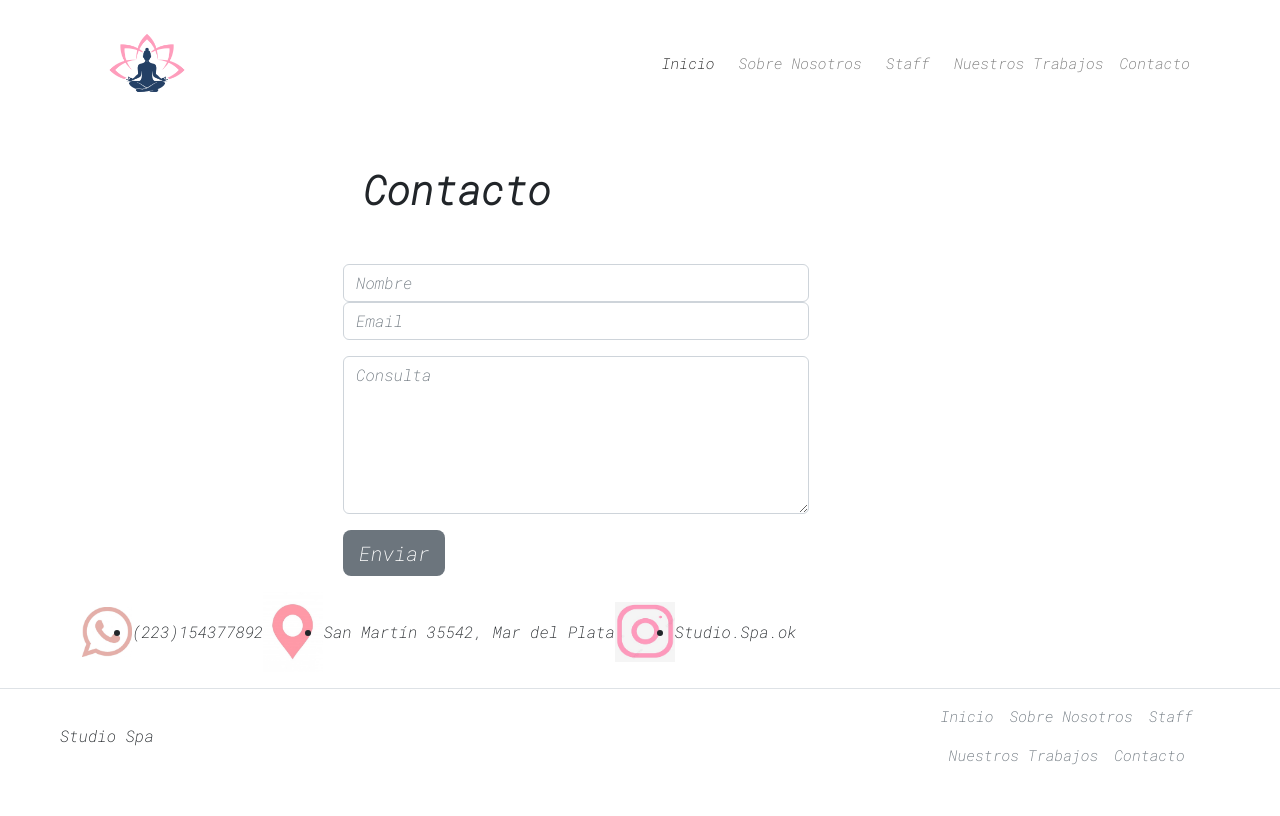
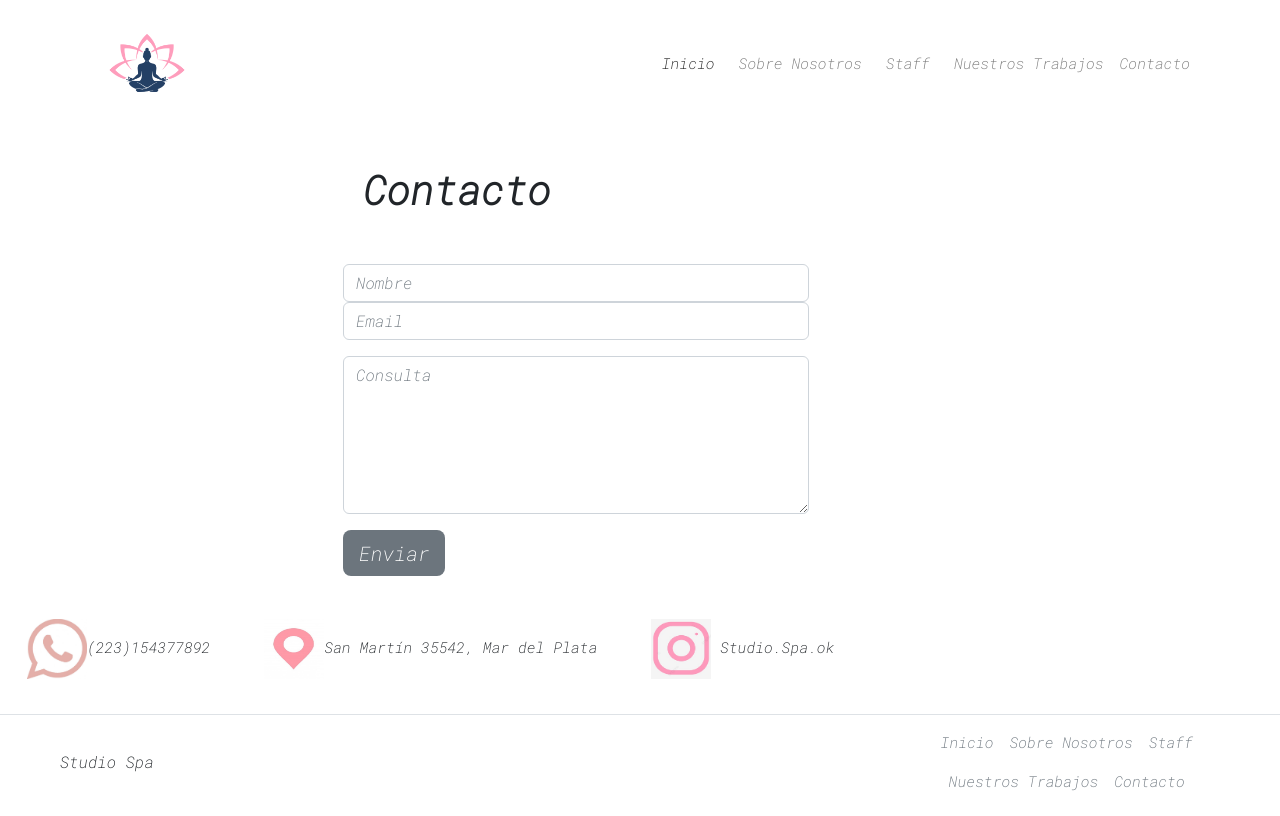
Before and after one commit to VictoriaBoubee/ProyectoSpa, a website: page contacto.html in a window 1280 px wide. Drawn offline with nearby package versions, Linux system fonts and the light colour scheme.

Commit message:
iconos de contacto

```diff
--- a/contacto.html
+++ b/contacto.html
@@ -70,14 +70,12 @@
           </div>
         </div>
       </div>
-      <ul class="contacto_redes">
-      <img src="./IMG/whatapprosa.jpg" alt="whatsapp" width="50px" height="50px"/>
-        <li>(223)154377892 </li>
-      <img src="./IMG/ubicacionrosa.jpg" alt="ubicación" width="60px" height="80px"/>
-        <li>San Martín 35542, Mar del Plata </li>
-      <img src="./IMG/instarosa.jpg" alt="Instagram" width="60px" height="60px"/>
-        <li>Studio.Spa.ok </li>
-      </ul>
+      <div class="felx__container">
+      <div> <img src="./IMG/whatapprosa.jpg" alt="whatsapp" width="60px" height="60px">(223)154377892 </div>
+      <div> <img src="./IMG/ubicacionrosa.jpg" alt="ubicación" width="60px" height="60px" alt="">San Martín 35542, Mar del Plata </div>
+      <div> <img src="./IMG/instarosa.jpg" alt="Instagram" width="60px" height="60px"/> Studio.Spa.ok </div>
+      </div>
+      <div></div>
       </main>
   <!-- comienzo del footer -->
   <footer class="d-flex flex-wrap justify-content-between align-items-center py-2 my-2 border-top">
--- a/scss/pages/_contacto.scss
+++ b/scss/pages/_contacto.scss
@@ -6,21 +6,35 @@
     font-weight: bolder;
     margin-left: 10px;
   }
-  .contacto_redes {
+  .felx__container {
     display: flex;
     flex-direction: row;
-    text-decoration: none;
-    align-items: center;
+    text-align: center;
   }
+  .felx__container div{
+    margin: 60px;
+    text-align: center;
+    font-size: 20px;
+  }
+
   .main__conatcto{
     width: 90%;
+    list-style-type: none;
+    text-decoration: none;
   }
 }
 
 // Dispositivos pequeños (teléfonos horizontales, 576px y más)
 @media (min-width: 576px) {
-  .contacto_redes {
-    margin-left: 50px;
+  .felx__container {
+    display: flex;
+    flex-direction: row;
+    text-align: center;
+  }
+  .felx__container div{
+    margin: 27px;
+    text-align: center;
+    font-size: 15px;
   }
   .titulo_contacto{
     margin-top: 150px;
@@ -50,6 +64,15 @@
     margin-top: 150px;
     margin-bottom: 50px;
     font-weight: bolder;
-
+  }
+  .felx__container {
+    display: flex;
+    flex-direction: row;
+    text-align: center;
+  }
+  .felx__container div{
+    margin: 27px;
+    text-align: center;
+    font-size: 13px;
   }
 }
--- a/scss/pages/_nuestrostrabajos.scss
+++ b/scss/pages/_nuestrostrabajos.scss
@@ -77,6 +77,5 @@ height: 50px;
 .carousel-inner {
 width: 100%;
 height: 50%;
-margin-left: 10%;
 }
 }
--- a/scss/pages/_staff.scss
+++ b/scss/pages/_staff.scss
@@ -66,7 +66,8 @@ border-radius: 8px;
 .img-fluid{
     width: 70%;
     height: 50%;
-    margin-left: 5%;
+    margin-left: 20%;
     position: center;
+    margin-top: 10px;
     }
  }
```
Also changed, not shown: CSS/Style.css.
